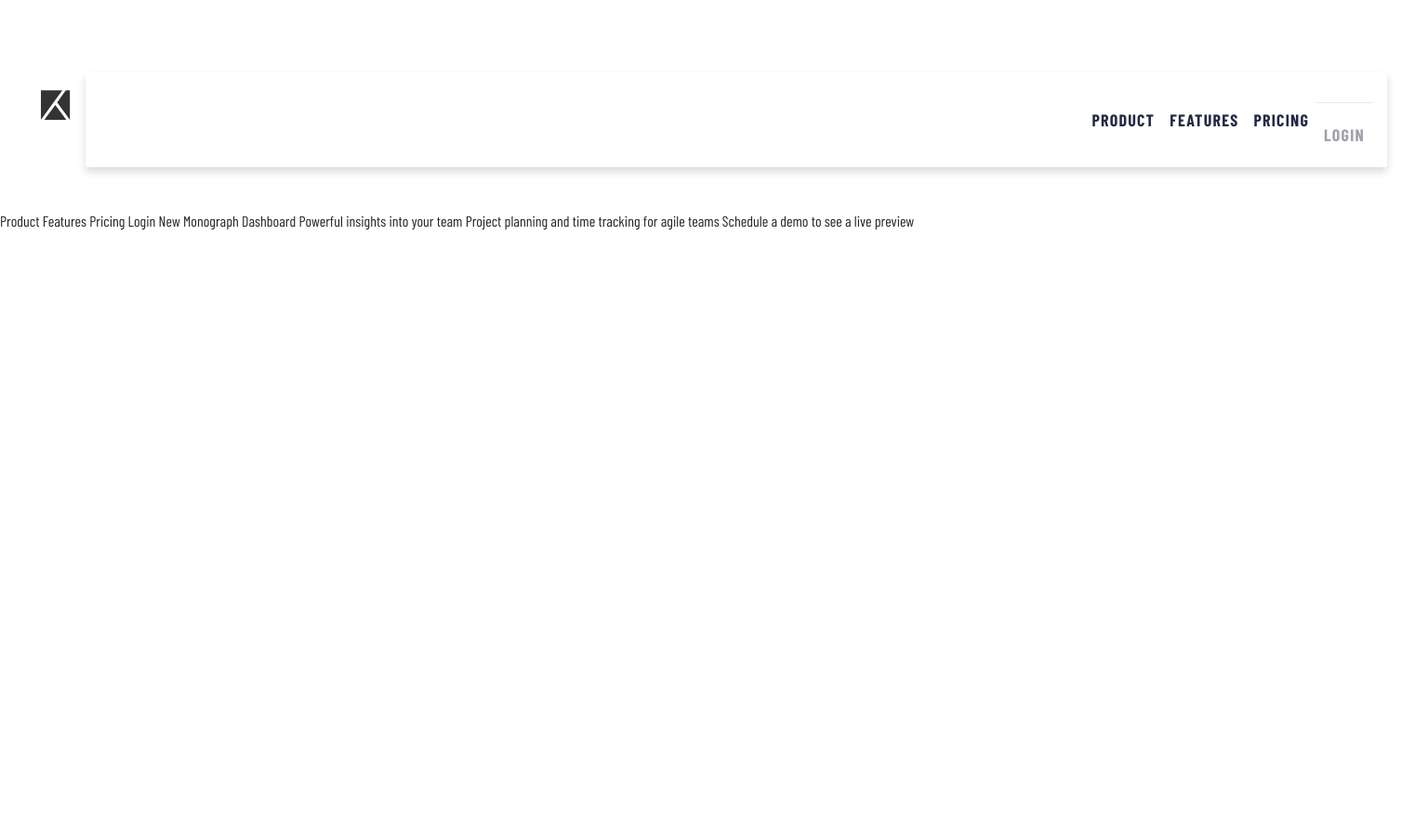
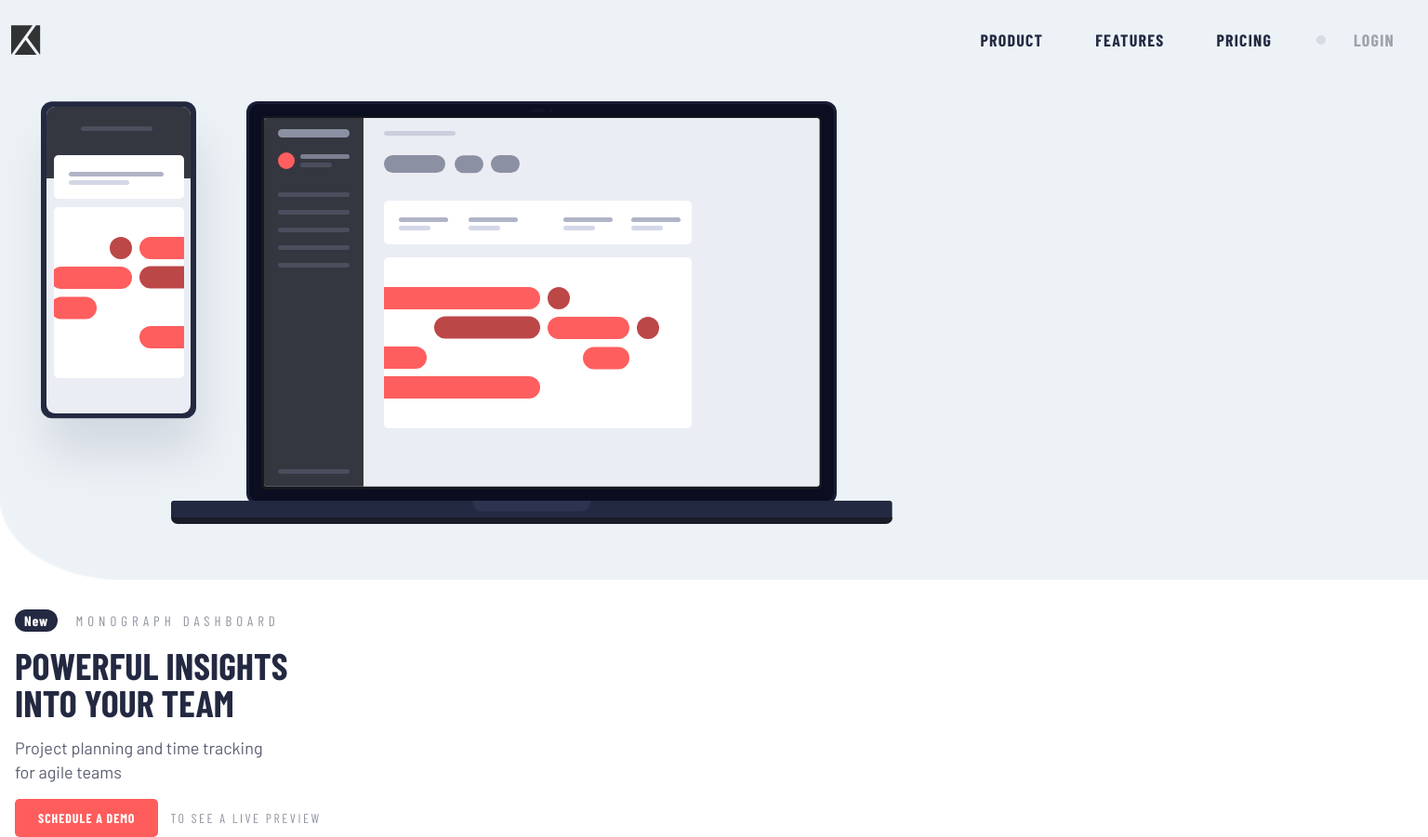
Before and after one commit to namlh023/project-tracking-intro, a plain HTML site: page index.html in a window 1536 px wide. Shown: the whole page at 93% size. Before the commit the page ends 800 px from the top, so only its background shows below. Drawn offline with nearby package versions, Linux system fonts and the light colour scheme.

Commit message:
UI for mobile

```diff
--- a/index.html
+++ b/index.html
@@ -25,8 +25,7 @@
     <title>Frontend Mentor | Project tracking intro component</title>
   </head>
   <body id="body">
-    <header class="container-wrapper">
-      <nav class="navbar navbar-expand-xxl">
+    <nav class="navbar navbar-expand-xxl fixed-top">
       <div class="container-fluid">
         <img
           class="navbar-brand"
@@ -65,10 +64,21 @@
         </div>
       </div>
     </nav>
-    </header>
-    Product Features Pricing Login New Monograph Dashboard Powerful insights
-    into your team Project planning and time tracking for agile teams Schedule a
-    demo to see a live preview
+    <div class="main-image">
+      <img src="./images/illustration-devices.svg" alt="" aria-hidden="true" />
+    </div>
+    <main class="main">
+      <div class="label">
+        <p>New</p>
+        <p>Monograph Dashboard</p>
+      </div>
+      <h1 class="h1">Powerful insights into your team</h1>
+      <p class="text">Project planning and time tracking for agile teams</p>
+      <div class="cta">
+        <button>Schedule a demo</button>
+        <a href="#"> to see a live preview </a>
+      </div>
+    </main>
     <script
       src="https://cdn.jsdelivr.net/npm/bootstrap@5.1.3/dist/js/bootstrap.bundle.min.js"
       integrity="sha384-ka7Sk0Gln4gmtz2MlQnikT1wXgYsOg+OMhuP+IlRH9sENBO0LRn5q+8nbTov4+1p"
--- a/scss/base/_global.scss
+++ b/scss/base/_global.scss
@@ -8,6 +8,8 @@ body {
 
 .container-wrapper {
   padding: 38px 32px;
+  position: absolute;
+  top: 0;
 }
 
 /*--------------------
@@ -62,3 +64,147 @@ Bootstrap Override
     }
   }
 }
+
+/*--------------------
+Common
+---------------------*/
+
+.h1 {
+  font-weight: var(--fw-700);
+  font-size: 40px;
+  line-height: 40px;
+  color: var(--clr-dark-blue);
+  text-transform: uppercase;
+  max-width: 20ch;
+  margin: 16px 0;
+}
+
+.text {
+  font-family: var(--ff-body);
+  font-size: 18px;
+  line-height: 26px;
+  font-weight: var(--fw-400);
+  color: var(--clr-dark-blue);
+  opacity: 0.75;
+  max-width: 27ch;
+  margin-bottom: 16px;
+}
+
+/*--------------------
+Components
+---------------------*/
+
+.main-image {
+  padding: 100px 0 60px;
+  background-image: url("../../images/Rectangle.png");
+  background-size: 100% 100%;
+  background-repeat: no-repeat;
+  background-position: top left 50%;
+}
+
+.main {
+  margin-top: 32px;
+  margin-left: 16px;
+
+  .label {
+    p {
+      display: inline-block;
+      font-size: 15px;
+      line-height: 18px;
+
+      &:first-child {
+        background-color: var(--clr-dark-blue);
+        border-radius: 12.5px;
+        color: var(--clr-white);
+        font-weight: var(--fw-700);
+        letter-spacing: 1px;
+        padding: 3px 10px;
+        margin-right: 16px;
+      }
+
+      &:last-child {
+        font-weight: var(--fw-400);
+        letter-spacing: 5px;
+        color: var(--clr-dark-blue);
+        opacity: 0.5;
+        text-transform: uppercase;
+      }
+    }
+  }
+}
+
+.cta {
+  button {
+    background-color: var(--clr-red);
+    border: 0;
+    border-radius: 5px;
+    padding: 12px 25px;
+    margin-right: 10px;
+    font-weight: var(--fw-700);
+    font-size: 14px;
+    line-height: 17px;
+    letter-spacing: 0.933333px;
+    color: var(--clr-white);
+    text-transform: uppercase;
+  }
+
+  a {
+    text-decoration: none;
+    text-transform: uppercase;
+    font-weight: var(--fw-400);
+    letter-spacing: 2.5px;
+    font-size: 14px;
+    line-height: 17px;
+    color: var(--clr-dark-blue);
+    opacity: 0.5;
+  }
+}
+
+/*--------------------
+Media queries
+---------------------*/
+
+@media (min-width: 1400px) {
+  #body {
+    #navbarNav {
+      background-color: transparent;
+      box-shadow: unset;
+      border-radius: 0;
+      margin-top: 0;
+    }
+
+    .navbar-nav {
+      & > .nav-item + .nav-item {
+        margin-left: 40px;
+      }
+
+      .nav-item {
+        width: 100%;
+        text-align: center;
+        &--special {
+          position: relative;
+          padding-top: 0px;
+          margin-top: 0;
+          margin-left: 40px;
+
+          &:before {
+            content: "";
+            position: absolute;
+            left: 0;
+            top: 50%;
+            transform: translateY(-50%);
+            height: 10px;
+            width: 10px;
+            border-radius: 50%;
+            background-color: var(--clr-dark-grayish-blue);
+          }
+
+          a {
+            color: var(--clr-grayish-blue);
+            padding-left: 40px;
+          }
+        }
+      }
+    }
+  }
+}
--- a/scss/base/_root.scss
+++ b/scss/base/_root.scss
@@ -4,6 +4,7 @@
   --clr-dark-grayish-blue: hsl(230, 11%, 40%);
   --clr-grayish-blue: hsl(231, 7%, 65%);
   --clr-light-grayish-blue: hsl(207, 33%, 95%);
+  --clr-white: #ffffff;
 
   --ff-heading: "Barlow Condensed", sans-serif;
   --ff-body: "Barlow", sans-serif;
```
Also changed, not shown: css/main.css, images/Rectangle.png (added). Lines whose indentation alone changed are shown as unchanged.
